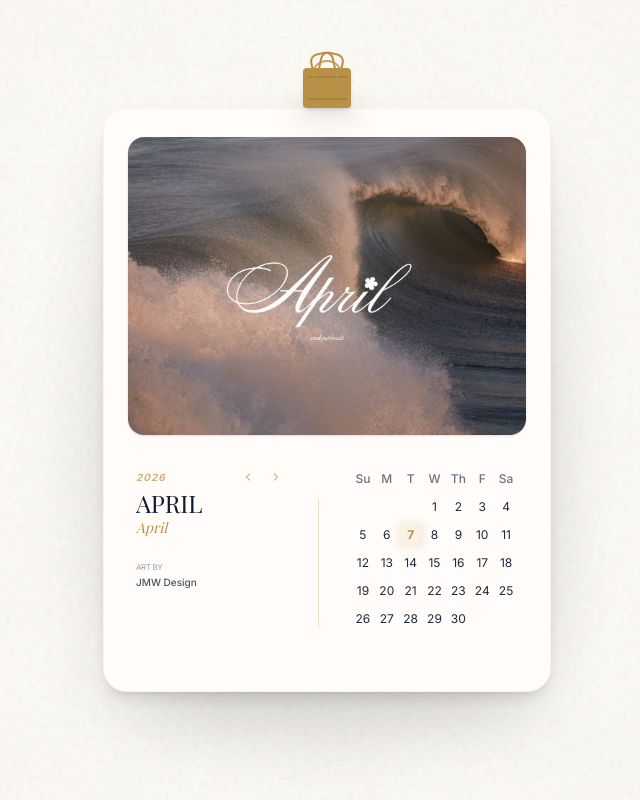
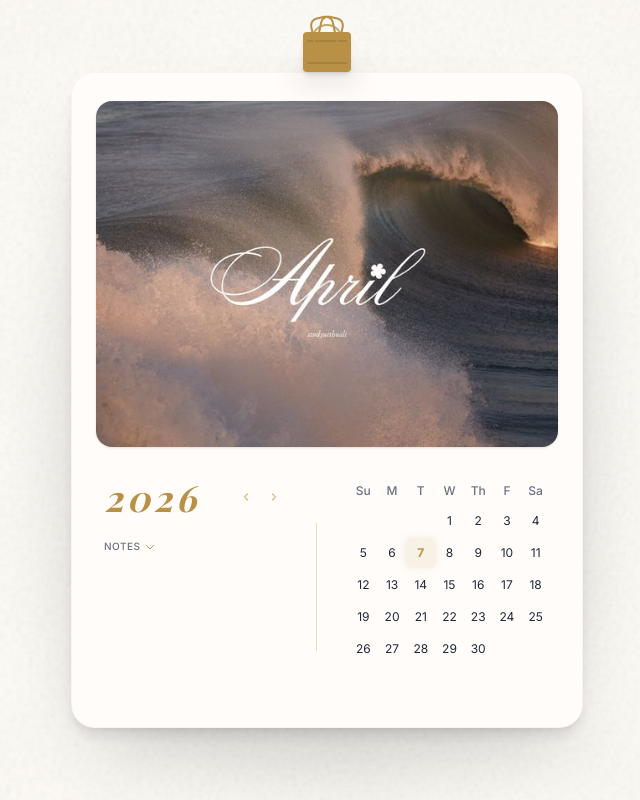
Before and after one commit to anjjcodes/Interactive-Calender, a Next.js app in the folder calendar/: page / in a window 1280 px wide. Shown: the whole page, without its empty margins (313-953 px from the left). Built offline with nearby package versions, Linux system fonts and the light colour scheme; a web font is replaced by a local one.

Commit message:
notes update

```diff
--- a/calendar/components/calendar/Calendar.tsx
+++ b/calendar/components/calendar/Calendar.tsx
@@ -1,5 +1,5 @@
 "use client";
-import { useState, useRef } from "react";
+import { useState, useRef, useEffect } from "react";
 import CalendarGrid from "./CalenderGrid";
 import HeroImage from "./HeroImages";
 import { BinderClip } from "./BinderClip";
@@ -22,6 +22,75 @@ const ChevronRight = () => (
 export const Calendar = () => {
     const [currentDate, setCurrentDate] = useState(new Date());
     const cardRef = useRef<HTMLDivElement>(null);
+
+    // Notes and selection state
+    const [selectionStart, setSelectionStart] = useState<Date | null>(null);
+    const [selectionEnd, setSelectionEnd] = useState<Date | null>(null);
+    const [notes, setNotes] = useState<Record<string, string>>({});
+    const [notesDone, setNotesDone] = useState<Record<string, boolean>>({});
+    const [isNotesOpen, setIsNotesOpen] = useState(false);
+
+    useEffect(() => {
+        const savedNotes = localStorage.getItem('calendar_notes');
+        if (savedNotes) {
+            try {
+                setNotes(JSON.parse(savedNotes));
+            } catch (e) {
+                console.error("Failed to parse notes");
+            }
+        }
+        const savedDone = localStorage.getItem('calendar_notes_done');
+        if (savedDone) {
+            try {
+                setNotesDone(JSON.parse(savedDone));
+            } catch (e) {
+                console.error("Failed to parse done state");
+            }
+        }
+    }, []);
+
+    const handleDateSelect = (date: Date) => {
+        if (!selectionStart || (selectionStart && selectionEnd)) {
+            setSelectionStart(date);
+            setSelectionEnd(null);
+        } else {
+            if (date < selectionStart) {
+                setSelectionEnd(selectionStart);
+                setSelectionStart(date);
+            } else {
+                setSelectionEnd(date);
+            }
+        }
+    };
+
+    const formatDateKey = (d: Date) => {
+        return `${d.getFullYear()}-${(d.getMonth() + 1).toString().padStart(2, '0')}-${d.getDate().toString().padStart(2, '0')}`;
+    };
+
+    const getSelectionKey = () => {
+        if (!selectionStart) return null;
+        let startStr = formatDateKey(selectionStart);
+        if (!selectionEnd) return startStr;
+        let endStr = formatDateKey(selectionEnd);
+        return `${startStr}_${endStr}`;
+    };
+
+    const currentKey = getSelectionKey();
+    const currentNote = currentKey && notes[currentKey] ? notes[currentKey] : "";
+
+    const handleNoteChange = (e: React.ChangeEvent<HTMLTextAreaElement>) => {
+        if (!currentKey) return;
+        const newNotes = { ...notes, [currentKey]: e.target.value };
+        setNotes(newNotes);
+        localStorage.setItem('calendar_notes', JSON.stringify(newNotes));
+    };
+
+    const handleDoneChange = () => {
+        if (!currentKey) return;
+        const newDone = { ...notesDone, [currentKey]: !notesDone[currentKey] };
+        setNotesDone(newDone);
+        localStorage.setItem('calendar_notes_done', JSON.stringify(newDone));
+    };
 
     const monthName = currentDate.toLocaleString("default", { month: "long" });
     const year = currentDate.getFullYear();
@@ -49,7 +118,7 @@ export const Calendar = () => {
 
     return (
         <div className="min-h-screen flex items-center justify-center p-8 bg-background perspective-1500">
-            <div className="relative w-full max-w-sm sm:max-w-md preserve-3d">
+            <div className="relative w-full max-w-md sm:max-w-lg preserve-3d">
 
                 <BinderClip />
 
@@ -61,11 +130,11 @@ export const Calendar = () => {
                     </div>
 
 
-                    <div className="p-8 flex gap-8 items-start">
+                    <div className="p-8 flex gap-8 items-stretch h-full">
 
-                        <div className="w-[120px] sm:w-[150px] shrink-0 flex flex-col justify-start">
-                            <div className="flex items-center justify-between mb-1">
-                                <span className="text-[10px] text-gold font-bold tracking-widest italic opacity-70">{year}</span>
+                        <div className="w-[160px] sm:w-[180px] shrink-0 flex flex-col justify-start">
+                            <div className="flex items-center justify-between mb-2">
+                                <span className="font-serif text-3xl sm:text-4xl text-gold font-bold tracking-widest italic leading-none">{year}</span>
                                 <div className="flex gap-2">
                                     <button
                                         onClick={prevMonth}
@@ -83,16 +152,37 @@ export const Calendar = () => {
                                     </button>
                                 </div>
                             </div>
-                            <h1 className="font-serif text-2xl sm:text-2xl text-navy leading-none mb-1 truncate" title={monthName.toUpperCase()}>
-                                {monthName.toUpperCase()}
-                            </h1>
-                            <p className="font-serif text-sm text-gold italic leading-tight truncate">
-                                {metadata.month}
-                            </p>
+                            <div className="mt-4 flex flex-col flex-1">
+                                <div
+                                    className={`flex items-center justify-between mb-2 ${!isNotesOpen ? 'cursor-pointer hover:opacity-80' : ''}`}
+                                    onClick={() => !isNotesOpen && setIsNotesOpen(true)}
+                                >
+                                    <div className="flex items-center gap-1 cursor-pointer" onClick={(e) => { e.stopPropagation(); setIsNotesOpen(!isNotesOpen); }}>
+                                        <label className="text-[10px] font-medium text-gray-500 uppercase tracking-wider cursor-pointer">Notes</label>
+                                        <svg viewBox="0 0 24 24" fill="none" stroke="currentColor" className={`w-3 h-3 text-gold transition-transform ${isNotesOpen ? 'rotate-180' : ''}`}><path strokeLinecap="round" strokeLinejoin="round" strokeWidth="2" d="M19 9l-7 7-7-7" /></svg>
+                                    </div>
 
-                            <div className="mt-6 flex flex-col gap-0.5">
-                                <p className="text-[8px] tracking-tighter text-gray-400 uppercase">Art by</p>
-                                <p className="text-[10px] font-medium text-gray-600">JMW Design</p>
+                                    {isNotesOpen && currentKey && (
+                                        <label className="flex items-center gap-1.5 cursor-pointer hover:opacity-80 transition-opacity">
+                                            <input
+                                                type="checkbox"
+                                                className="w-3 h-3 accent-gold rounded-sm cursor-pointer"
+                                                checked={!!notesDone[currentKey]}
+                                                onChange={handleDoneChange}
+                                            />
+                                            <span className="text-[10px] text-gray-500 uppercase font-medium">Done</span>
+                                        </label>
+                                    )}
+                                </div>
+                                {isNotesOpen && (
+                                    <textarea
+                                        className={`flex-1 w-full min-h-[100px] bg-black/5 border border-black/5 rounded-md p-2 text-xs resize-none focus:outline-none focus:border-gold/50 focus:bg-white/50 transition-all placeholder:text-gray-400 ${currentKey && notesDone[currentKey] ? 'line-through text-gray-400' : 'text-navy'}`}
+                                        placeholder={currentKey ? "Add a note for selected date(s)..." : "Select date(s) to add notes"}
+                                        value={currentNote}
+                                        onChange={handleNoteChange}
+                                        disabled={!currentKey}
+                                    />
+                                )}
                             </div>
                         </div>
 
@@ -101,7 +191,7 @@ export const Calendar = () => {
 
 
                         <div className="flex-1">
-                            <CalendarGrid month={month} year={year} />
+                            <CalendarGrid month={month} year={year} selectionStart={selectionStart} selectionEnd={selectionEnd} onDateSelect={handleDateSelect} />
                         </div>
                     </div>
                 </div>
--- a/calendar/components/calendar/CalenderGrid.tsx
+++ b/calendar/components/calendar/CalenderGrid.tsx
@@ -3,9 +3,12 @@ import { generateData } from "@/data/calendar_data";
 interface CalendarGridProps {
     month: number;
     year: number;
+    selectionStart?: Date | null;
+    selectionEnd?: Date | null;
+    onDateSelect?: (date: Date) => void;
 }
 
-export default function CalendarGrid({ month, year }: CalendarGridProps) {
+export default function CalendarGrid({ month, year, selectionStart, selectionEnd, onDateSelect }: CalendarGridProps) {
     const today = new Date();
     const dates = generateData(year, month);
     const weekDays = ["Su", "M", "T", "W", "Th", "F", "Sa"];
@@ -24,13 +27,38 @@ export default function CalendarGrid({ month, year }: CalendarGridProps) {
                     date.getMonth() === today.getMonth() &&
                     date.getFullYear() === today.getFullYear();
 
+                const isSelectedStart = date && selectionStart &&
+                    date.getDate() === selectionStart.getDate() &&
+                    date.getMonth() === selectionStart.getMonth() &&
+                    date.getFullYear() === selectionStart.getFullYear();
+
+                const isSelectedEnd = date && selectionEnd &&
+                    date.getDate() === selectionEnd.getDate() &&
+                    date.getMonth() === selectionEnd.getMonth() &&
+                    date.getFullYear() === selectionEnd.getFullYear();
+
+                const isDateInRange = date && selectionStart && selectionEnd &&
+                    date > selectionStart && date < selectionEnd;
+
+                let bgClass = "hover:bg-gray-100/50";
+                let textClass = "text-gray-800";
+
+                if (isSelectedStart || isSelectedEnd) {
+                    bgClass = "bg-navy";
+                    textClass = "text-paper font-bold";
+                } else if (isDateInRange) {
+                    bgClass = "bg-navy/10";
+                    textClass = "text-navy font-medium";
+                } else if (isToday) {
+                    bgClass = "bg-gold/10";
+                    textClass = "text-gold font-bold shadow-[0_0_8px_rgba(184,145,70,0.2)]";
+                }
+
                 return (
                     <div
                         key={index}
-                        className={`h-6 flex items-center justify-center rounded-sm transition-colors
-                            ${isToday
-                                ? "bg-gold/10 text-gold font-bold shadow-[0_0_8px_rgba(184,145,70,0.2)]"
-                                : "text-gray-800 hover:bg-gray-100/50"}`}
+                        onClick={() => date && onDateSelect && onDateSelect(date)}
+                        className={`h-7 flex items-center justify-center rounded-sm transition-colors ${date ? 'cursor-pointer' : ''} ${bgClass} ${textClass}`}
                     >
                         {date ? date.getDate() : ""}
                     </div>
```
